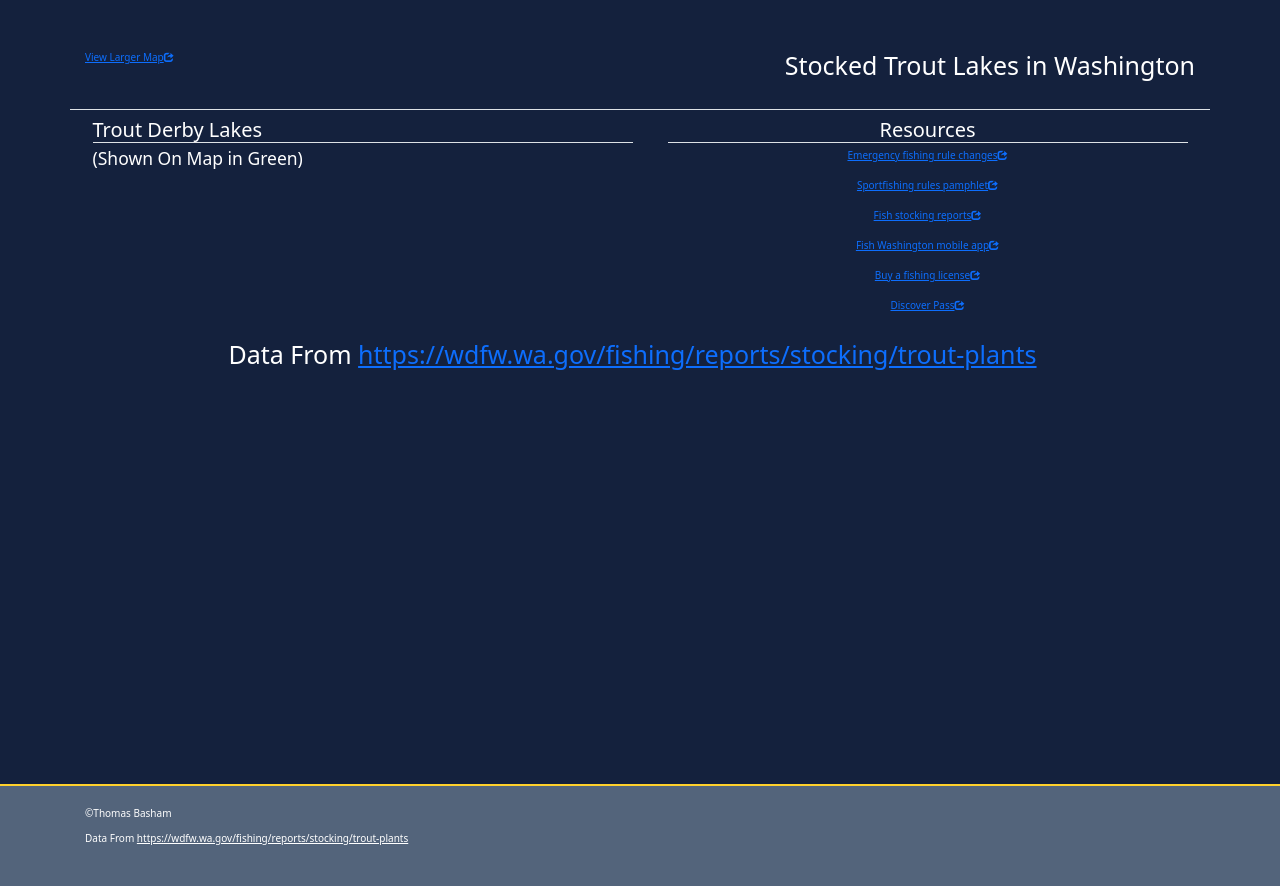
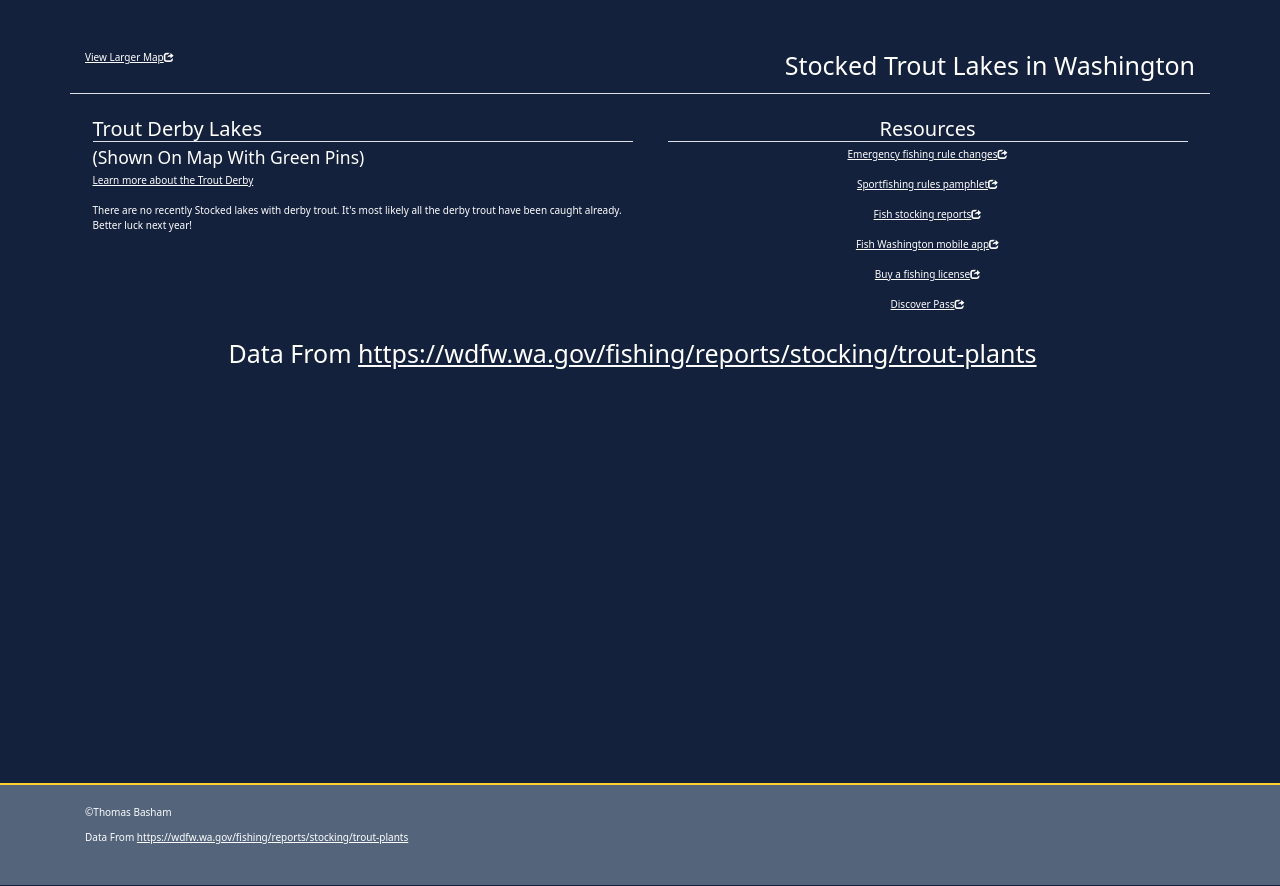
Before and after one commit to Thomas-Basham/trout-tracker-wa-backend, a Flask app: template templates/index.html in a window 1280 px wide. Shown: the part 97-983 px from the top of the page. Run offline with Flask 2, Linux system fonts and the light colour scheme; the template is opened without the code that fills it, so the values that code supplies are empty; some libraries are stand-ins or nearby versions.

Commit message:
cleaned up html, fixed empty derby lake issue

```diff
--- a/main.py
+++ b/main.py
@@ -6,6 +6,7 @@ from flask import Flask, render_template
 from flask_sqlalchemy import SQLAlchemy
 from sqlalchemy import create_engine
 from dotenv import load_dotenv
+
 load_dotenv()
 
 app = Flask(__name__)
@@ -30,11 +31,12 @@ def render_the_map():
         derbydf = pd.read_sql(f"""SELECT * FROM derby_lakes_table """, con=conn)
 
     folium_map = make_map(df)
+
     derby_lakes = set(derbydf['Lake'])
 
     most_recent_stocked = df.head()
     most_recent_stocked = df.drop(["latitude", "longitude", "Directions", "index"], axis=1)
-    most_recent_stocked = most_recent_stocked.to_html(index=False, classes='table table-hover table-bordered table-dark table-striped table-sm')
+    most_recent_stocked = most_recent_stocked.to_html(index=False, classes='table ')
     return render_template('index.html', folium_map=folium_map._repr_html_(),
                            derby_lakes=derby_lakes, most_recent_stocked=most_recent_stocked)
 
@@ -54,7 +56,8 @@ def make_map(df):
     # https://towardsdatascience.com/pythons-geocoding-convert-a-list-of-addresses-into-a-map-f522ef513fd6
     # write_derby_participants(df)
     # import the library and its Marker clusterization service
-    m = folium.Map(width="100%", max_width="100%", max_height="100%", location=df[["latitude", "longitude"]].mean().to_list(),
+    m = folium.Map(width="100%", max_width="100%", max_height="100%",
+                   location=df[["latitude", "longitude"]].mean().to_list(),
                    zoom_start=7)
     # if the points are too close to each other, cluster them, create a cluster overlay with MarkerCluster, add to m
     marker_cluster = MarkerCluster().add_to(m)
@@ -74,22 +77,24 @@ def make_map(df):
         <a style="color:blue" href="{r["Directions"]}" target="_blank">Directions via Googlemaps <a/>
         <p style="color:red">Date Stocked: {r["Date"]}</p>
         <p style="color:orange">In Trout Derby: {r["Derby Participant"]}</p>
-
         '''
 
-        iframe = folium.IFrame(html, width='max-content', height='fit-content')
-        popup = folium.Popup(iframe, max_width="max-content")
+        popup = folium.Popup(html, max_width=400)
 
         location = (r["latitude"], r["longitude"])
 
-        if r["Derby Participant"] =="true":
+        # green icon for derby lake participant
+        if r["Derby Participant"] == "true":
             folium.Marker(location=location, tooltip=r["Lake"].capitalize(), popup=popup,
-                          icon=folium.Icon(color='green', icon= 'info', prefix='fa')).add_to(
+                          icon=folium.Icon(color='green', icon='info', prefix='fa')).add_to(
                 m)
+
+        # blue icon for all other lakes
         else:
             folium.Marker(location=location, tooltip=r["Lake"].capitalize(), popup=popup,
-                          icon=folium.Icon(color='blue', icon= 'info', prefix='fa')).add_to(
+                          icon=folium.Icon(color='blue', icon='info', prefix='fa')).add_to(
                 marker_cluster)
+
     folium.raster_layers.TileLayer('Stamen Terrain').add_to(m)
     folium.LayerControl().add_to(m)
 
--- a/static/styles/index.css
+++ b/static/styles/index.css
@@ -50,15 +50,26 @@ main  {
 
 }
 
+a {
+    color: white;
+}
 
 table, .table {
     color: white;
     border-radius: 10px !important;
 }
 
+th {
+    text-align: center;
+}
 tr:nth-child(even) {
-    background-color: blue !important;
+    background-color: #53647B !important;
 }
+
+/*tr:nth-child(odd) {*/
+/*    background-color: #fefefe !important;*/
+/*}*/
+
 
 
 .table-container{
@@ -71,10 +82,19 @@ tr:nth-child(even) {
     text-align: center;
     border-radius: 10px;
 }
+
 iframe {
     border-radius: 10px;
+    /*max-height: 70vh;*/
+    background: #0B2B40 !important;
+    background-color: #0B2B40 !important;
+    margin-bottom: 200px !important;
 }
 
+.leaflet-popup-content{
+    width: 200px !important;
+    height: 100px !important;
+}
 
 footer {
     margin-top: 90px;
@@ -85,5 +105,10 @@ footer {
 }
 
 footer a {
-    color: white
+    color: white;
+    bottom: 0;
 }
+
+.table {
+
+}
--- a/templates/index.html
+++ b/templates/index.html
@@ -39,7 +39,7 @@
 
 <main>
 
-    <div style="padding-bottom: 3vh; width: 100%" class="container border-bottom">
+    <div style="padding-bottom: 1vh; width: 100%" class="container border-bottom mb-4">
         <div class="d-flex justify-content-between ">
             <a href="/fullscreen">View Larger Map<span class="glyphicon glyphicon-share"></span></a>
             <h1 class="">Stocked Trout Lakes in Washington</h1>
@@ -52,7 +52,14 @@
         <div class="col">
 
             <h2 class="border-bottom">Trout Derby Lakes</h2>
-            <h3> (Shown On Map in Green)</h3>
+            <h3> (Shown On Map With Green Pins)</h3>
+
+            <a href="https://wdfw.wa.gov/fishing/contests/trout-derby" target="_blank" rel="noreferrer">Learn more about
+                the Trout Derby</a>
+
+            <br>
+            <br>
+
             {% for lake in derby_lakes %}
                 <div class="row">
                     <p>{{ lake }}</p>
@@ -60,7 +67,12 @@
                 </div>
             {% endfor %}
 
+            {% if derby_lakes|length == 0 %}
 
+                <p>There are no recently Stocked lakes with derby trout. It's most likely all the derby trout have been
+                    caught already. Better luck next year!</p>
+
+            {% endif %}
         </div>
 
         <div class="col" style="text-align: center">
--- a/templates/map_full_screen.html
+++ b/templates/map_full_screen.html
@@ -10,14 +10,14 @@
     <title>Wa Stocked Trout Finder | Thomas Basham</title>
     <link rel="stylesheet" types="text/css" href="{{ url_for('static',filename='/styles/index.css') }}"/>
 
+</head>
     <div class="col-1" >
     <a href="/" style="display: inline-block;vertical-align: middle;">Home</a>
+
+
     </div>
 
 
 
 
     {{ folium_map | safe }}
-
-
-</head>
```
Also changed, not shown: scraper.py (+3 -4 lines).
